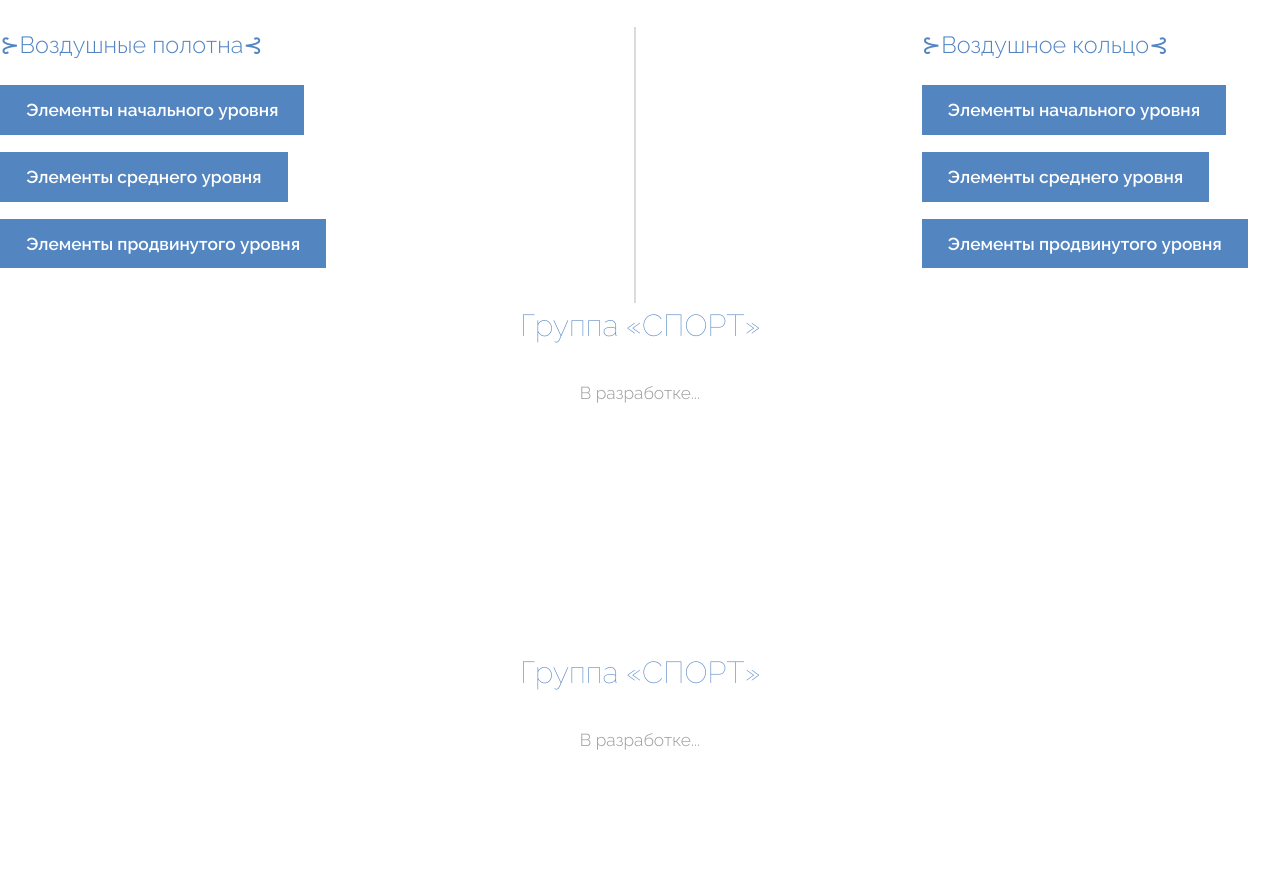
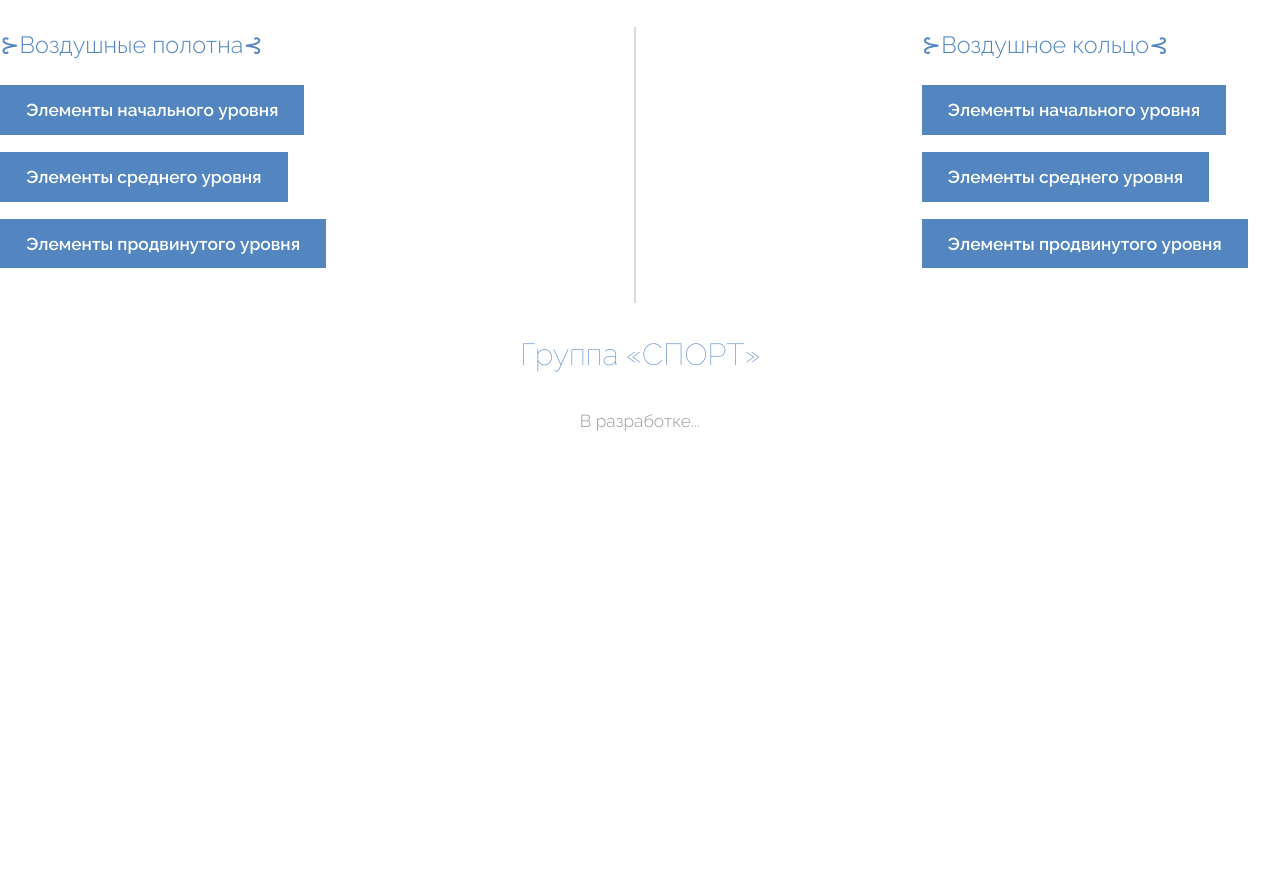
Before and after one commit to lsolovyeva/standards-silks-and-hoop, a plain HTML site: page index.html in a window 1280 px wide. Shown: the part 815-1708 px from the top of the page. After the commit the page ends 1390 px from the top, so only its background shows below. Drawn offline with Linux system fonts and the light colour scheme.

Commit message:
Update index.html

```diff
--- a/index.html
+++ b/index.html
@@ -77,14 +77,8 @@
 					</div>
 				</article>
 			</div>
-			<h2 style="text-align: center;">Группа «СПОРТ»</h2>
-			<p style="text-align: center;">В разработке...</p>
-		</div>
-	</section>
-
+			</br>
 <!-- Two -->
-	<section id="one" class="wrapper">
-		<div class="inner">
 			<h2 style="text-align: center;">Группа «СПОРТ»</h2>
 			<p style="text-align: center;">В разработке...</p>
 		</div>
```
